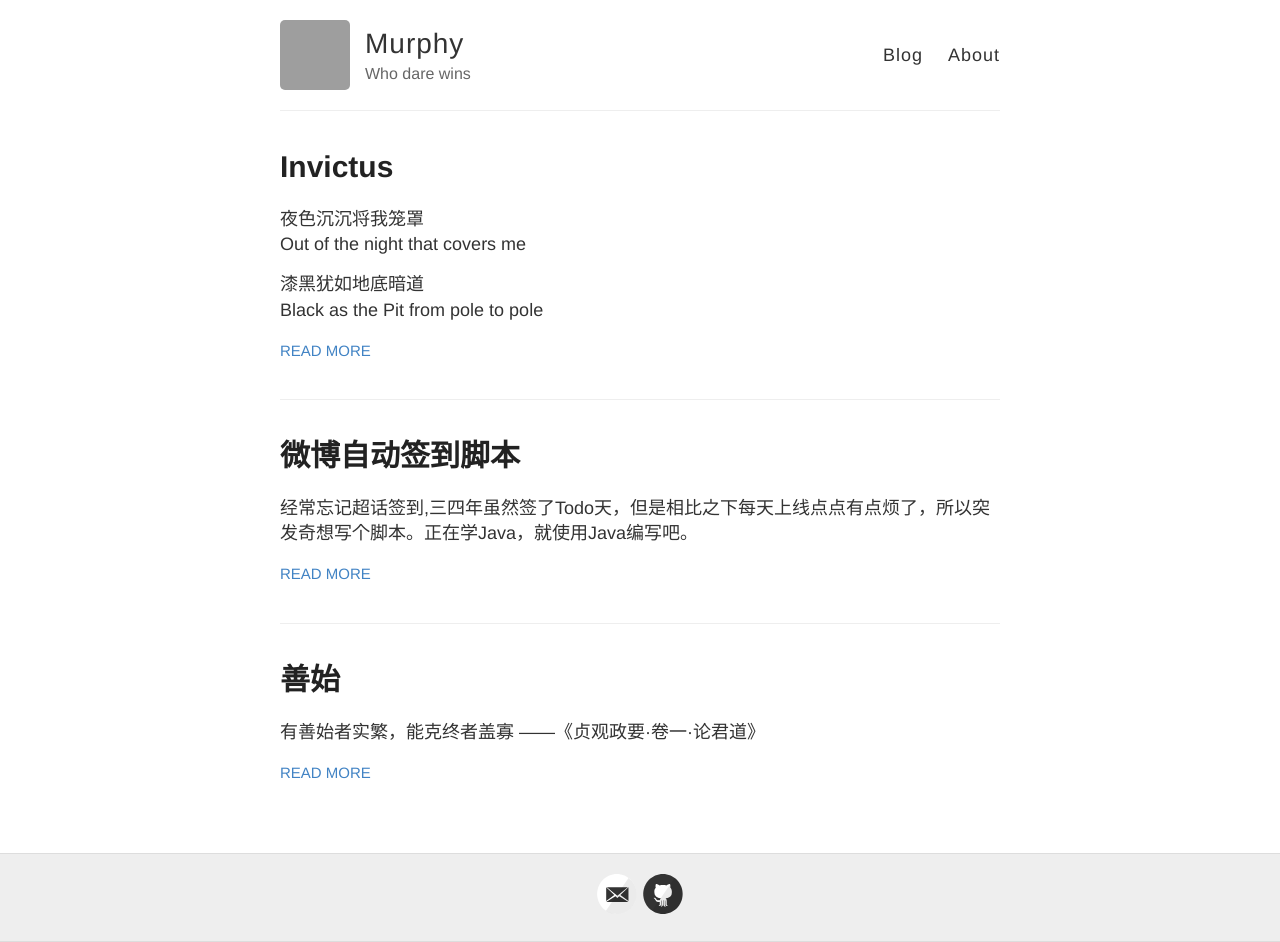
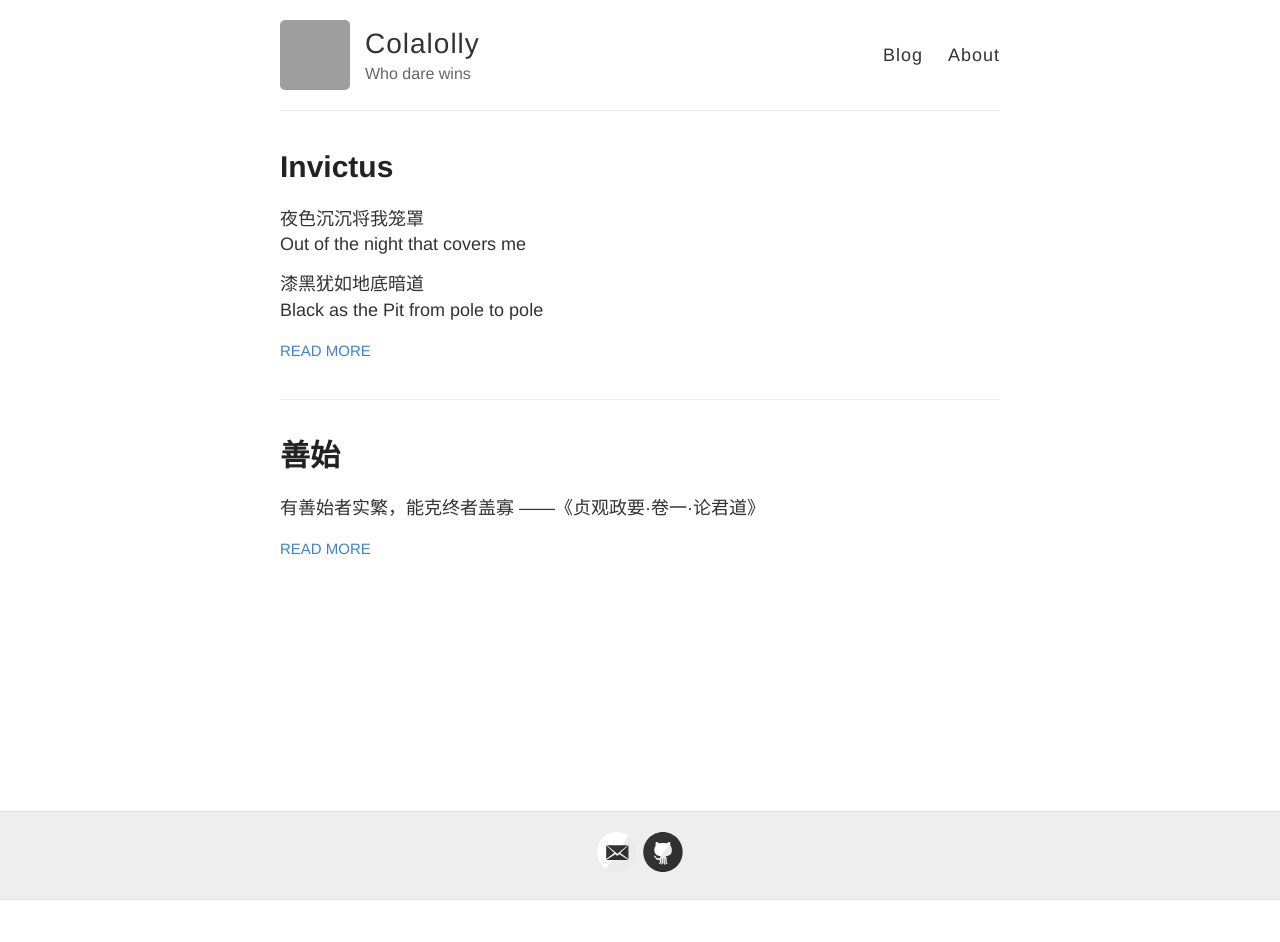
Before and after one commit to Colalolly/Colalolly.github.io, a Jekyll site: the page built from index.html, in a window 1280 px wide. Built offline with Jekyll 4.4.1, drawn with Linux system fonts in a browser that asks for light colours; after the commit the page ends 900 px from its top, so only the background shows below that; grey boxes are pictures that could not be loaded.

Commit message:
reset configuration

```diff
--- a/_config.yml
+++ b/_config.yml
@@ -3,7 +3,7 @@
 #
 
 # Name of your site (displayed in the header)
-name: Murphy
+name: Colalolly
 
 # Short bio or description (displayed in the header)
 description: Who dare wins
@@ -23,7 +23,7 @@ footer-links:
   email: reairmog@gmail.com
   facebook:
   flickr:
-  github: AirMG
+  github: Colalolly
   instagram:
   linkedin:
   pinterest:
--- a/_posts/2021-12-15-WBAutoLoginScript.md
+++ /dev/null
@@ -1,42 +0,0 @@
----
-layout: post
-title: 微博自动签到脚本
-category: Proj
-
----
-
-经常忘记超话签到,三四年虽然签了Todo天，但是相比之下每天上线点点有点烦了，所以突发奇想写个脚本。正在学Java，就使用Java编写吧。
-<!--excerpt-->
-签到实际上是一个向服务器提交参数的过程，所以使用get方法就能够完成。
-
-签到操作完成的前提是
-
-1.    用户已经登录
-2.    能够确定要签到的超话
-3.    得到get方法需要的URL和其他参数
-4.    进行签到时要携带用户账号信息
-
-根据以上的条件，可以确定需要采集的数据和进行的操作。
-
-用户登录需要**认证**，需要提供的数据包括Account和Pasword
-
-确定需要签到的超话，由于这里只有一个超话需要签到，直接通过超话页面获取参数。
-
-微博超话页面的URL"weibo/p/xxxx"中的xxxx即是超话id
-
-签到动作对应的URL可以通过在浏览器控制台查看，超话的API是http://i.huati.weibo.com/aj/super/checkin，
-
-用户信息的携带通过get方法参数设置
-
-代码已经发布到：
-
----
-
-To be continued
-
----
-
-
-
-参考
-[misc/weibo-chaohua-signin.js at master · kaleofeng/misc (github.com)](https://github.com/kaleofeng/misc/blob/master/soulsign/weibo/weibo-chaohua-signin.js)
```
